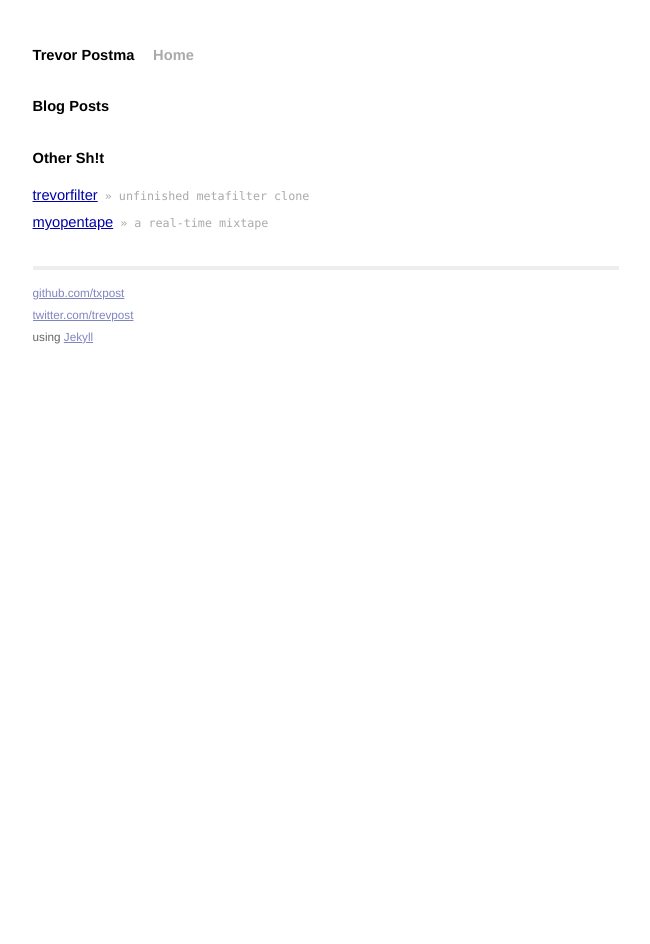
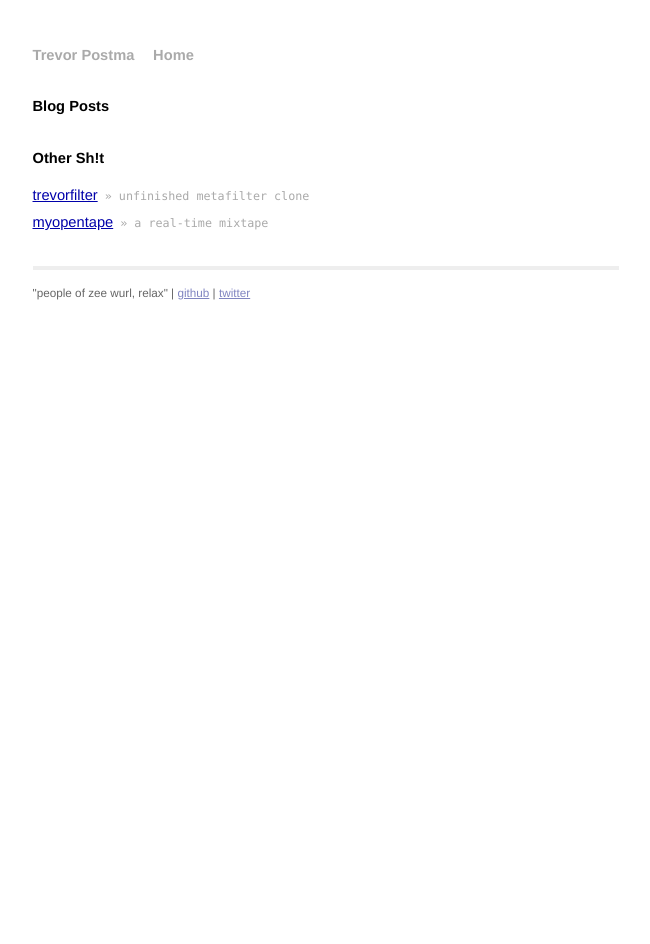
Before and after one commit to txpost/txpost.github.com, a Jekyll site: the page built from index.html, in a window 1280 px wide. Shown: the whole page, without its empty margins (314-964 px from the left). Built offline with Jekyll 4.4.1, drawn with Linux system fonts in a browser that asks for light colours; Markdown is read by kramdown in place of the engine named in the settings.

Commit message:
clean-up

```diff
--- a/_layouts/default.html
+++ b/_layouts/default.html
@@ -28,9 +28,9 @@
   <div class="footer">
     <div class="contact">
       <p>
-        <a href="http://github.com/txpost/">github.com/txpost</a><br />
-        <a href="http://twitter.com/trevpost/">twitter.com/trevpost</a><br />
-        using <a href="http://github.com/mojombo/jekyll">Jekyll</a>
+		"people of zee wurl, relax" |
+        <a href="http://github.com/txpost/">github</a> |
+        <a href="http://twitter.com/trevpost/">twitter</a>
       </p>
     </div>
   </div>
--- a/css/screen.css
+++ b/css/screen.css
@@ -87,18 +87,18 @@ ul.posts {
 }
 
 .title {
-  color: #000;
+  color: #aaa;
   font-weight: bold;
   margin-bottom: 2em;
 }
 
   .site .title a {
-    color: #000;
+    color: #aaa;
     text-decoration: none;
   }
 
   .site .title a:hover {
-    color: #aaa;
+    color: #000;
   }
 
   .site .title a.extra {
```
